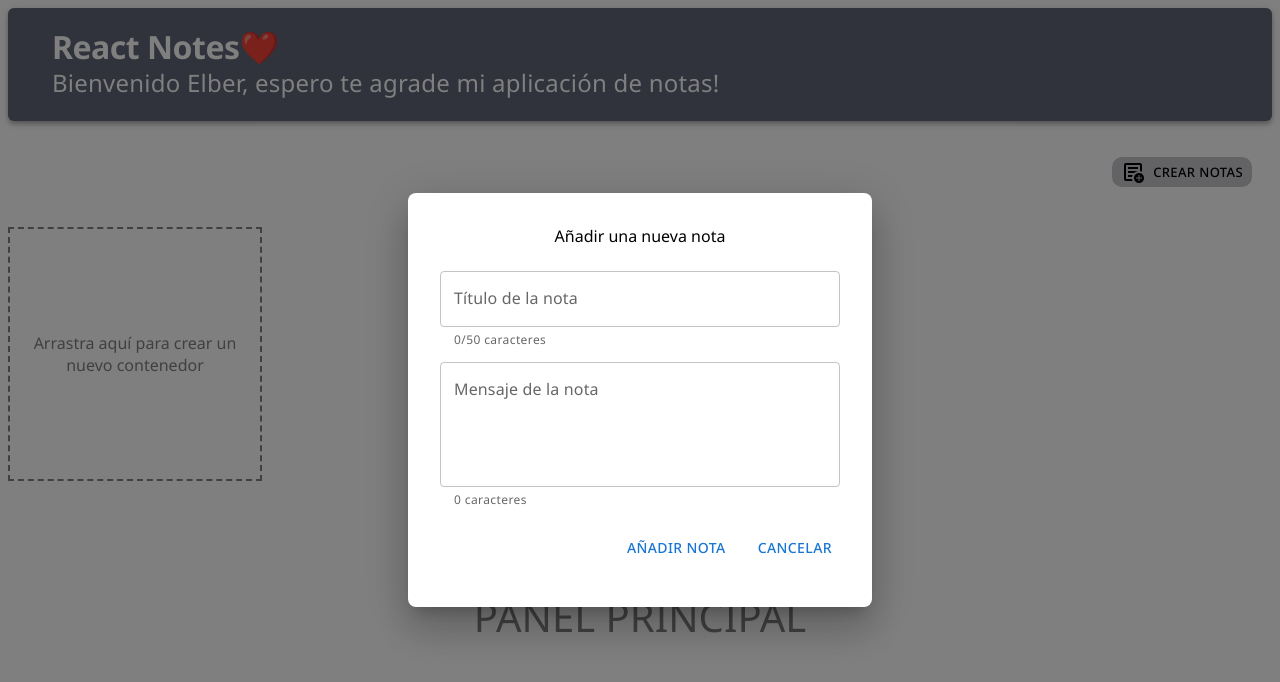
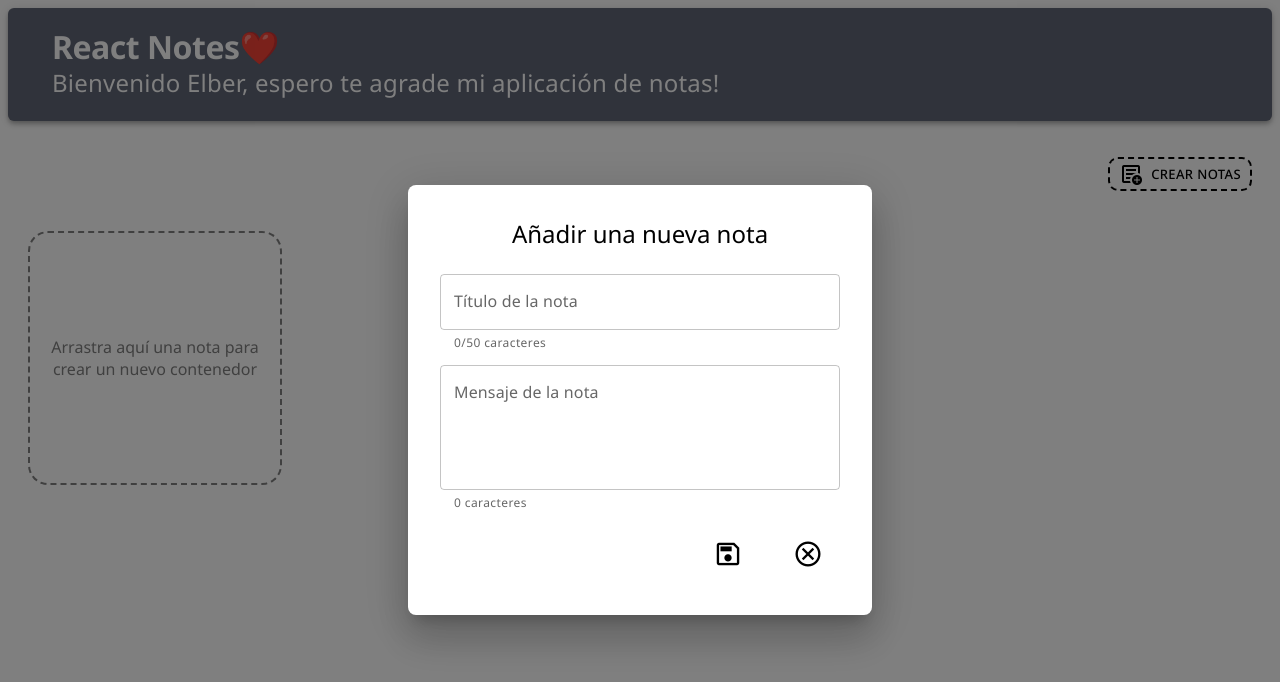
Before and after one commit to D4T4-DEV/NotesReact, a React (Vite) app: page / in a window 1280 px wide. Both pictures are taken after a click on the button "Crear nota". Shown: the top 682 px of the page. Built offline with nearby package versions, Linux system fonts and the light colour scheme.

Commit message:
Cuestiones de diseño

```diff
--- a/src/Components/AddItem.tsx
+++ b/src/Components/AddItem.tsx
@@ -76,8 +76,8 @@ const AddItem: React.FC<AddItemProps> = ({ containerId }) => {
           borderRadius: '10px',
           fontFamily: 'Noto Sans, sans-serif',
           fontStyle: 'normal',
-          bgcolor: '#C7C8CC',
-          border: 'none',
+          bgcolor: '#FFF',
+          border: '2px dashed #000',
         }}
         title='Crear nota'
       >
@@ -113,7 +113,7 @@ const AddItem: React.FC<AddItemProps> = ({ containerId }) => {
             margin: 'auto',
           }}
         >
-          <Box sx={{ fontFamily: 'Noto Sans, sans-serif', fontStyle: 'normal', textAlign: 'center', marginBottom: 2 }}>
+          <Box sx={{ fontFamily: 'Noto Sans, sans-serif', fontStyle: 'normal', textAlign: 'center', marginBottom: 2, fontSize: 24 }}>
             Añadir una nueva nota
           </Box>
           <TextField
@@ -182,12 +182,16 @@ const AddItem: React.FC<AddItemProps> = ({ containerId }) => {
             helperText={`${formData.message.length} caracteres`}
             title='Mensaje de la nota'
           />
-          <Box sx={{ marginTop: 2, display: 'flex', justifyContent: 'flex-end', width: '100%' }}>
-            <Button onClick={handleOpenConfirmation} color="primary" sx={{ marginBottom: 1, fontFamily: 'Noto Sans, sans-serif' }} title='Añadir nota'>
-              Añadir nota
+          <Box sx={{ marginTop: 2, display: 'flex', justifyContent: 'flex-end', width: '100%', }}>
+            <Button onClick={handleOpenConfirmation} color="primary" sx={{ marginBottom: 1, borderRadius: 100 }} title='Añadir nota'>
+              <span className="material-symbols-outlined" style={{fontSize: 30}}>
+                save
+              </span>
             </Button>
-            <Button onClick={handleCloseForm} color="primary" sx={{ marginBottom: 1, marginLeft: 2, fontFamily: 'Noto Sans, sans-serif' }} title='No añadir nota'>
-              Cancelar
+            <Button onClick={handleCloseForm} color="primary" sx={{ marginBottom: 1, marginLeft: 2, borderRadius: 100  }} title='No añadir nota'>
+              <span className="material-symbols-outlined" style={{fontSize: 30}}>
+                cancel
+              </span>
             </Button>
           </Box>
         </Box>
--- a/src/Components/AñadirContenedor.tsx
+++ b/src/Components/AñadirContenedor.tsx
@@ -33,9 +33,11 @@ const AddContainer: React.FC = () => {
                 alignItems: 'center',
                 marginTop: '20px',
                 transition: 'background-color 0.3s ease, border 0.3s ease',
+                borderRadius: 20,
+                marginLeft: 20
             }}
         >
-            <p style={{ textAlign: 'center', color: '#808080', }}>Arrastra aquí para crear un nuevo contenedor</p>
+            <p style={{ textAlign: 'center', color: '#808080', cursor: 'default' }} title='Contenedor de creador de colexiones'>Arrastra aquí una nota para crear un nuevo contenedor</p>
         </div>
     );
 };
--- a/src/Components/ContenedorDeNotas.tsx
+++ b/src/Components/ContenedorDeNotas.tsx
@@ -33,7 +33,7 @@ interface CardProps {
   isColapsedContainer?: boolean;
 }
 
-const maxLength: number = 15; // Limite de caracteres para el título
+const maxLength: number = 28; // Limite de caracteres para el título
 
 const Container: React.FC<ContainerProps> = ({ id, items, type, children, isActive, nameContainer }) => {
   const { setNodeRef } = useDroppable({
@@ -141,7 +141,7 @@ const Container: React.FC<ContainerProps> = ({ id, items, type, children, isActi
     padding: '20px',
     margin: '15px',
     width: '96.5%',
-    height: '200px',
+    height: 'auto',
     position: 'relative',
     display: 'flex',
     justifyContent: items.length === 0 ? 'center' : '',
@@ -153,14 +153,15 @@ const Container: React.FC<ContainerProps> = ({ id, items, type, children, isActi
   // Estilos de los otros contenedores de la aplicacion
   const defaultContainerStyle: React.CSSProperties = {
     border: isActive ? '2px dashed blue' : '2px dashed gray',
-    padding: '10px',
-    margin: '10px',
+    padding: '20px',
+    margin: '20px',
     backgroundColor: isActive ? 'rgba(135, 206, 235, 0.7)' : 'transparent',
-    width: !isCollapsed && items.length > 1 ? '96.5%' : '350px',
-    height: !isCollapsed ? 'auto' : '270px',
+    width: !isCollapsed && items.length > 1 ? '96.5%' : '300px',
+    height: !isCollapsed ? 'auto' : '300px',
     display: 'flex',
     flexDirection: items.length >= 0 ? 'column' : 'row',
     flexWrap: items.length >= 0 ? 'nowrap' : 'wrap',
+    borderRadius: 25,
   };
 
   const containerStyle = id === 'father-items-god' ? fatherContainerStyle : defaultContainerStyle;
@@ -302,7 +303,9 @@ const Container: React.FC<ContainerProps> = ({ id, items, type, children, isActi
                 color: 'gray',
                 fontFamily: 'Noto Sans, sans-serif',
                 textAlign: 'center',
+                cursor: 'default'
               }}
+              title='Aqui se verán las notas'
             >
               PANEL PRINCIPAL</div>
           }
--- a/src/Components/ModalConfirmar.tsx
+++ b/src/Components/ModalConfirmar.tsx
@@ -52,9 +52,17 @@ const ConfirmationModal: React.FC<ConfirmationModalProps> = ({
         <Typography sx={{ mt: 2, fontFamily: 'Noto Sans, sans-serif', fontStyle: 'normal' }} id="confirmation-modal-description" >
           {description}
         </Typography>
-        <Box sx={{ mt: 2, display: 'flex', justifyContent: 'space-around', fontFamily: 'Noto Sans, sans-serif', fontStyle: 'normal'}}>
-          <Button sx={{ fontFamily: 'Noto Sans, sans-serif', fontStyle: 'normal' }} onClick={onConfirm} title="Confirmar acción">Si</Button>
-          <Button sx={{ fontFamily: 'Noto Sans, sans-serif', fontStyle: 'normal' }} onClick={onClose} title="Cancelar acción">No</Button>
+        <Box sx={{ mt: 2, display: 'flex', justifyContent: 'space-around', fontFamily: 'Noto Sans, sans-serif', fontStyle: 'normal' }}>
+          <Button sx={{ fontFamily: 'Noto Sans, sans-serif', fontStyle: 'normal', borderRadius: '100px', }} onClick={onConfirm} title="Confirmar acción">
+            <span className="material-symbols-outlined">
+              check_circle
+            </span>
+          </Button>
+          <Button sx={{ fontFamily: 'Noto Sans, sans-serif', fontStyle: 'normal', borderRadius: '100px', }} onClick={onClose} title="Cancelar acción">
+            <span className="material-symbols-outlined">
+              cancel
+            </span>
+          </Button>
         </Box>
       </Box>
     </Modal>
--- a/src/Components/Nota.tsx
+++ b/src/Components/Nota.tsx
@@ -72,7 +72,7 @@ const Card: React.FC<CardProps> = ({ id, title, message, type, colorItem, contai
                     padding: '20px',
                     backgroundColor: colorItem || '#f0f0f0',
                     width: '150px',
-                    height: '150px',
+                    height: '170px',
                     position: 'relative',
                     overflow: 'visible',
                     boxShadow: '0px 4px 8px rgba(0, 0, 0, 0.2)',
@@ -109,7 +109,7 @@ const Card: React.FC<CardProps> = ({ id, title, message, type, colorItem, contai
                             overflow: 'hidden',
                             textOverflow: 'ellipsis',
                             display: '-webkit-box',
-                            WebkitLineClamp: 6,
+                            WebkitLineClamp: 8,
                             WebkitBoxOrient: 'vertical',
                             fontSize: 10,
                         }}
```
